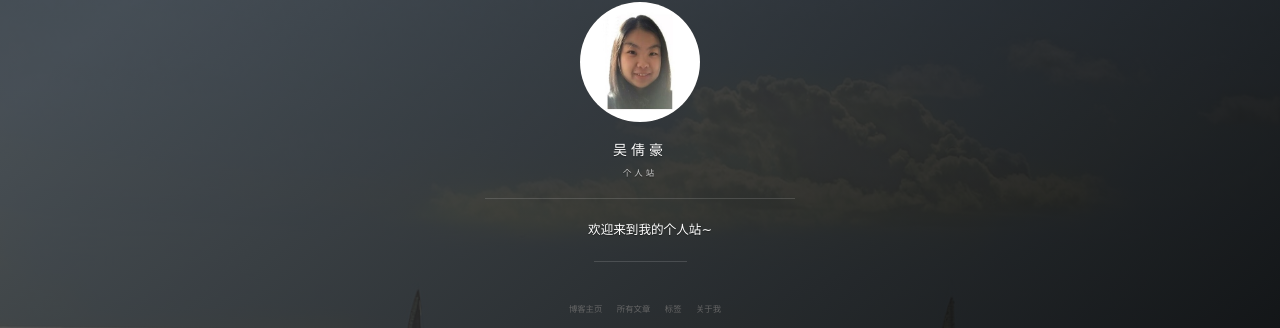
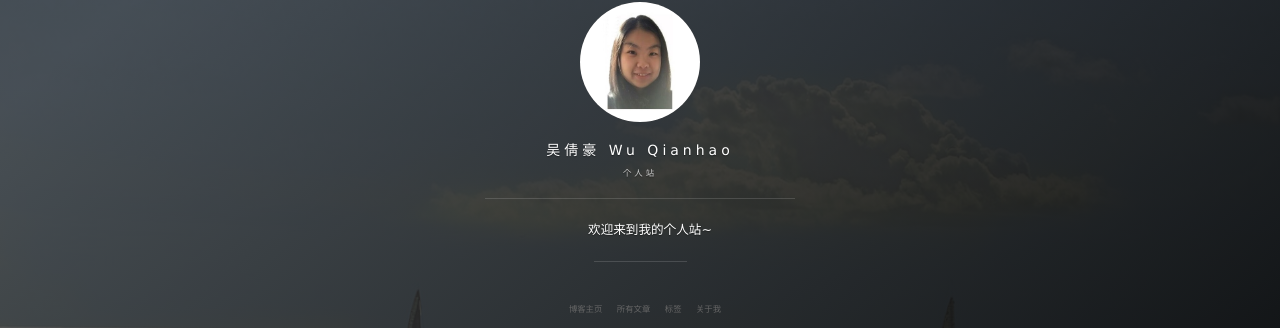
Before and after one commit to wqhIris/homepage, a Jekyll site: the page built from index.html, in a window 1280 px wide. Shown: the part 286-614 px from the top of the page. Built offline with Jekyll 4.4.1, drawn with Linux system fonts in a browser that asks for light colours; nearby versions of some CDN libraries; the list of posts is cut into pages by our own code; comment, search, counter and statistics services are not loaded; some of the changed text lies outside the part shown.

Commit message:
Update _config.yml

```diff
--- a/_config.yml
+++ b/_config.yml
@@ -1,4 +1,4 @@
-title: 吴倩豪
+title: 吴倩豪 Wu Qianhao
 subtitle: 个人站
 description: 欢迎来到我的个人站~
 # 头像里面的标题
```
